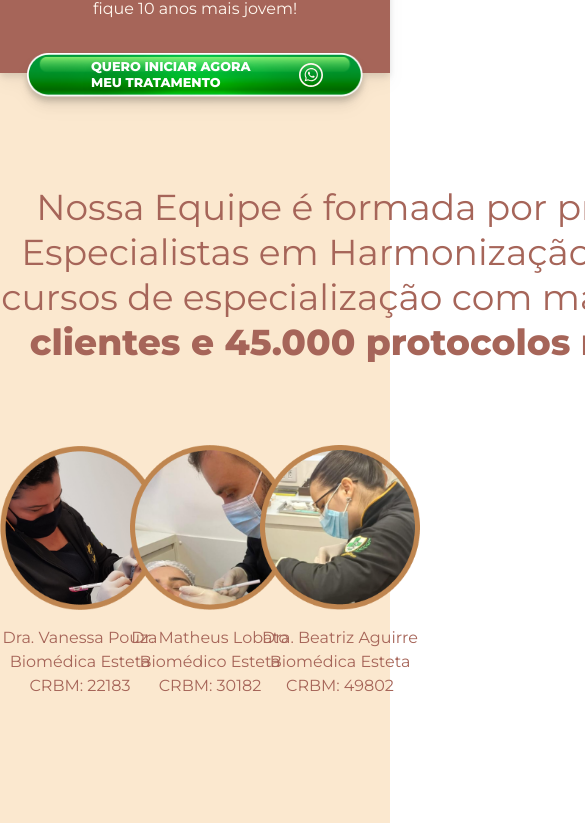
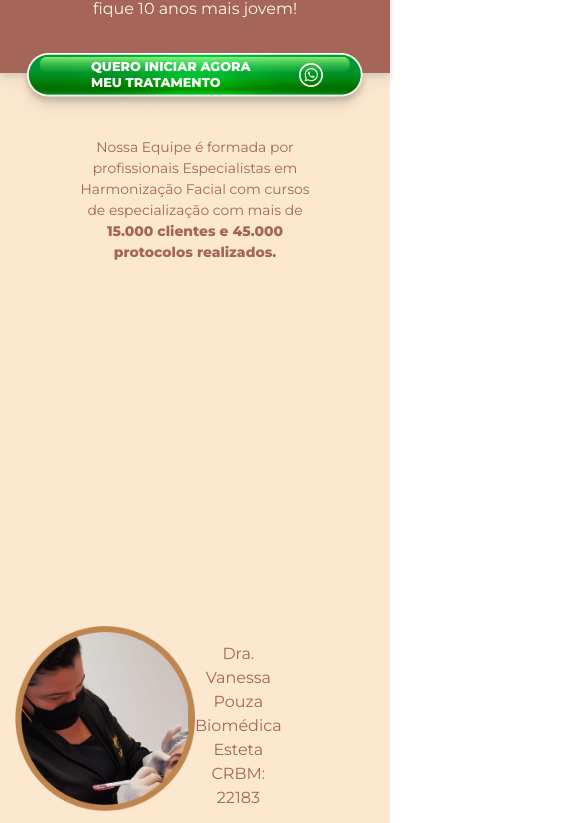
Before and after one commit to guisdarocha/clinicasalomao, a React (Vite) app in the folder clinica-salomao/: page / in a window 390 px wide. Shown: the part 5798-6621 px from the top of the page, 585 px wide, since content can reach past the window. Built offline with nearby package versions, Linux system fonts and the light colour scheme; a web font is replaced by a local one.

Commit message:
iniciado responsividade mobile

```diff
--- a/clinica-salomao/src/components/Equipe/Equipe.tsx
+++ b/clinica-salomao/src/components/Equipe/Equipe.tsx
@@ -9,10 +9,10 @@ const Equipe = () => {
     <>
     <div className="bg-creme flex justify-center items-center mx-auto">
 
-        <div className="grid grid-cols-3 justify-center items-center max-w-[1080px] pt-[7rem]">
+        <div className="grid grid-cols-2 justify-center items-center max-w-[360px] pt-[4rem]">
 
-            <div className="justify-center items-center mx-auto col-span-3 w-[51rem] pb-[5rem]">
-                <h3 className='text-[2.25rem] font-mont text-center text-vermelho-madeira leading-tight'>
+            <div className="justify-center items-center mx-auto col-span-3 w-[15.5rem] pb-[8rem]">
+                <h3 className='text-[0.87rem] font-mont text-center text-vermelho-madeira'>
                 Nossa Equipe é formada por profissionais Especialistas em Harmonização Facial com cursos
                 de especialização com mais de
                 <span className='font-mont font-extrabold'> 15.000 clientes e 45.000 protocolos realizados.</span>
@@ -21,27 +21,15 @@ const Equipe = () => {
 
 
 
-            <div className='justify-center items-center mx-auto mb-[9rem]'>
-                    <img src={vanessa} alt="" className='hover:h-[230px] w-auto '/>
+            <div className='flex mx-auto -mt-[50rem]'>
+                    <img src={vanessa} alt="" className='w-[15rem] '/>
+                    <div className=''></div>
                         <h5 className='text-[1rem] w-[10rem] justify-center items-center mx-auto mt-[1rem] font-mont text-center text-vermelho-madeira '>Dra. Vanessa Pouza Biomédica Esteta CRBM: 22183</h5>
             </div>
 
 
-            <div className='justify-center items-center mx-auto mb-[9rem]' >
-                    <img src={matheus} alt="" className='hover:h-[240px] w-auto'/>
-                        <h5 className='text-[1rem] w-[10rem] justify-center items-center mx-auto mt-[1rem] font-mont text-center text-vermelho-madeira '>Dr. Matheus Lobato Biomédico Esteta CRBM: 30182</h5>
 
-            </div>
-
-            <div className='justify-center items-center mx-auto mb-[9rem]'>
-                    <img src={beatriz} alt="" className='w-auto hover:h-[240px]  '/>
-                        <h5 className='text-[1rem] w-[10rem] justify-center items-center mx-auto mt-[1rem] font-mont text-center text-vermelho-madeira '>Dra. Beatriz Aguirre Biomédica Esteta CRBM: 49802</h5>
-
-            </div>
-
-
-
-                <div className="bg-siena flex justify-center items-center mx-auto w-[1080px] pl-[6rem]">
+                <div className="bg-siena flex justify-center items-center mx-auto w-[360px] mt-[50rem] pl-[6rem]">
                     <img src={calendario} alt="" />
                     <p className='text-left mx-auto items-center w-[40rem] py-[4rem]  text-[2rem] font-mont text-creme-claro uppercase'>Nós oferecemos um acompanhamento
                     <span className='font-extrabold'> 7 dias por semana,</span> após a realização do procedimento
```
